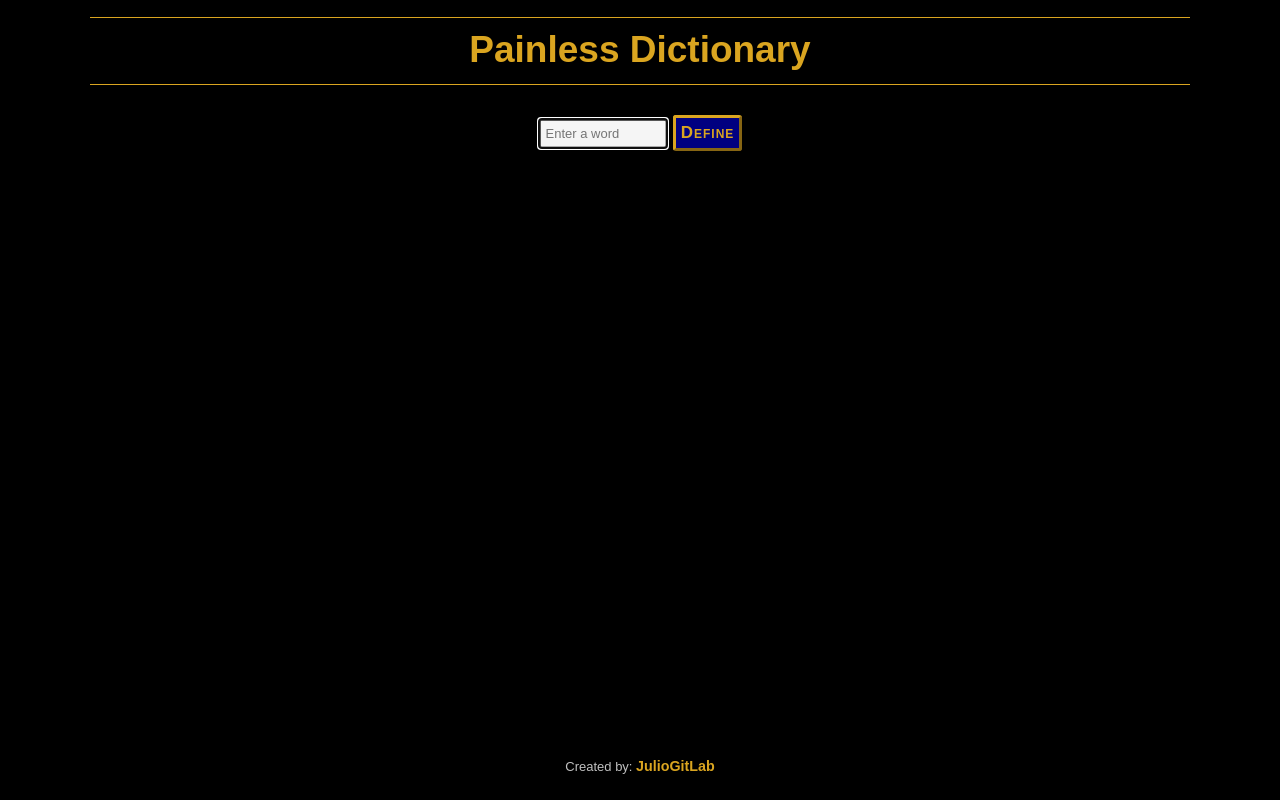
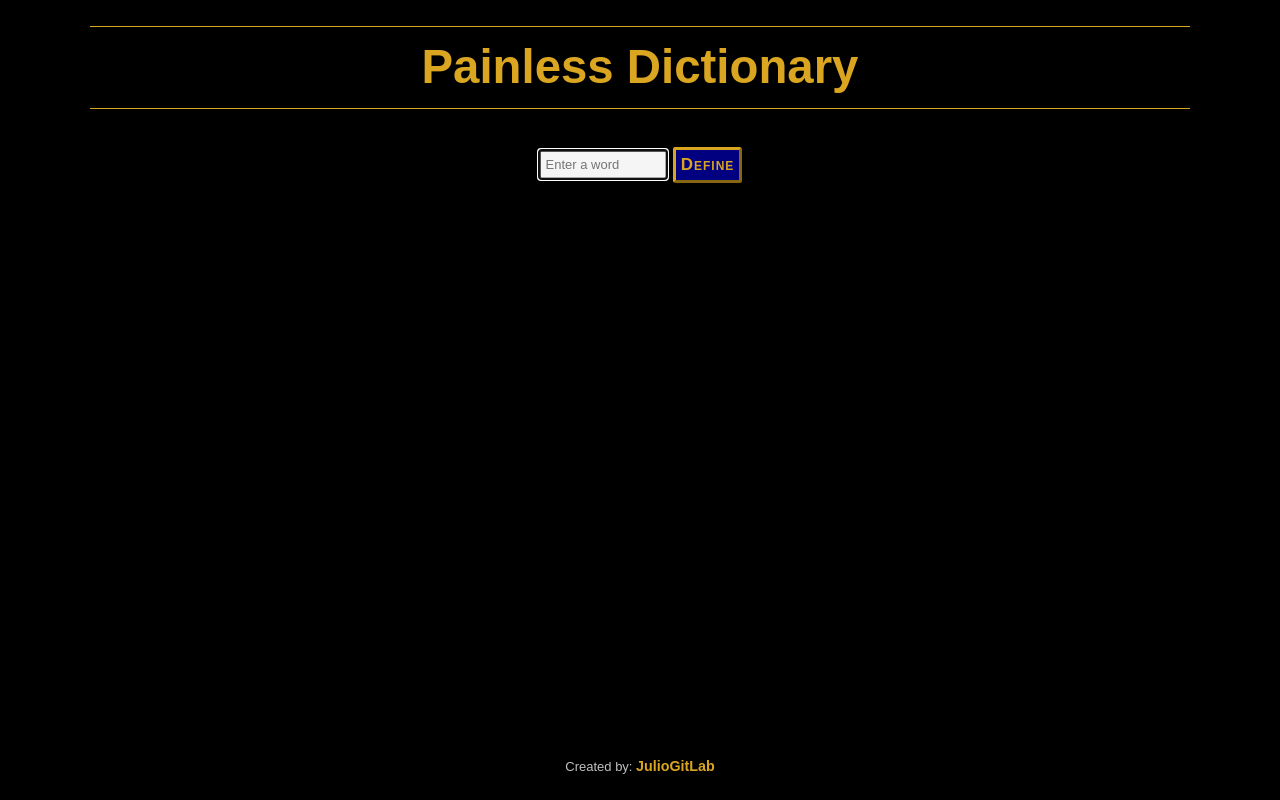
Before and after one commit to JulioGitLab/painless-dictionary, a plain HTML site: page index.html in a window 1280 px wide. Drawn offline with Linux system fonts and the light colour scheme; a web font is replaced by a local one.

Commit message:
Feat: Implements responsive design (/styles/style.css)

```diff
--- a/styles/style.css
+++ b/styles/style.css
@@ -14,7 +14,7 @@ html {
 }
 
 body {
-   margin: 0 0 11vh;
+   margin: 0 0 5vh;
    padding: 0;
    background-color: black;
    color: whitesmoke;
@@ -23,12 +23,12 @@ body {
 }
 
 h1 {
-   margin: 1.7rem 7vw 3rem;
+   margin: 3.7vw 7vw 5vw;
    border-top: solid thin;
    border-bottom: solid thin;
-   padding: 1.1rem 0 1.3rem;
+   padding: 2vw 0 2.3vw;
    color: goldenrod;
-   font-size: 3.7rem;
+   font-size: max(4.7vw, 2.9rem);
 }
 
 section {
@@ -123,3 +123,26 @@ footer {
    letter-spacing: 0.3px;
    transition-duration: 350ms;
 }
+
+@media (min-width: 600px) {
+   body {
+      margin-bottom: 7.3vh;
+   }
+
+   h1 {
+      margin: 3vw 7vw 4.3vw;
+      padding: 1.7vw 0 1.9vw;
+   }
+}
+
+@media (min-width: 800px) {
+   body {
+      margin-bottom: 9.7vh;
+   }
+
+   h1 {
+      margin: 2vw 7vw 2.9vw;
+      padding: 1vw 0 1.1vw;
+      font-size: 3.7vw;
+   }
+}
```
